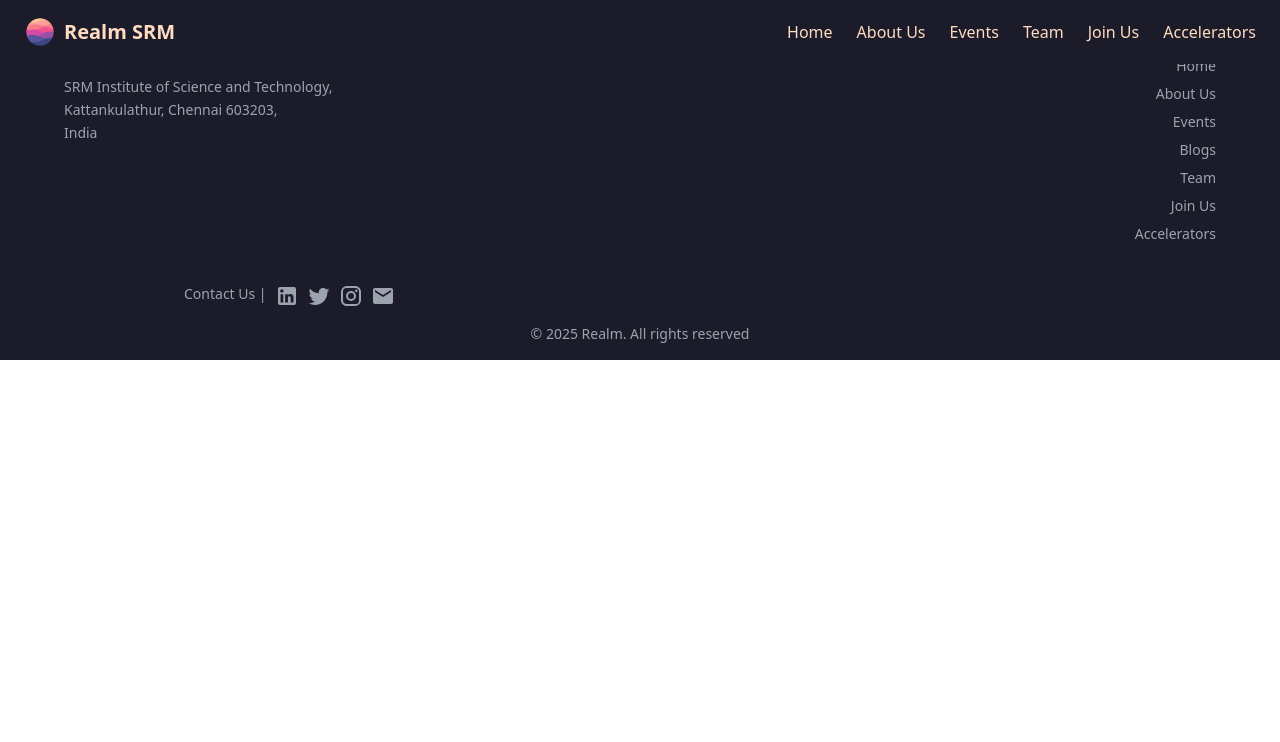
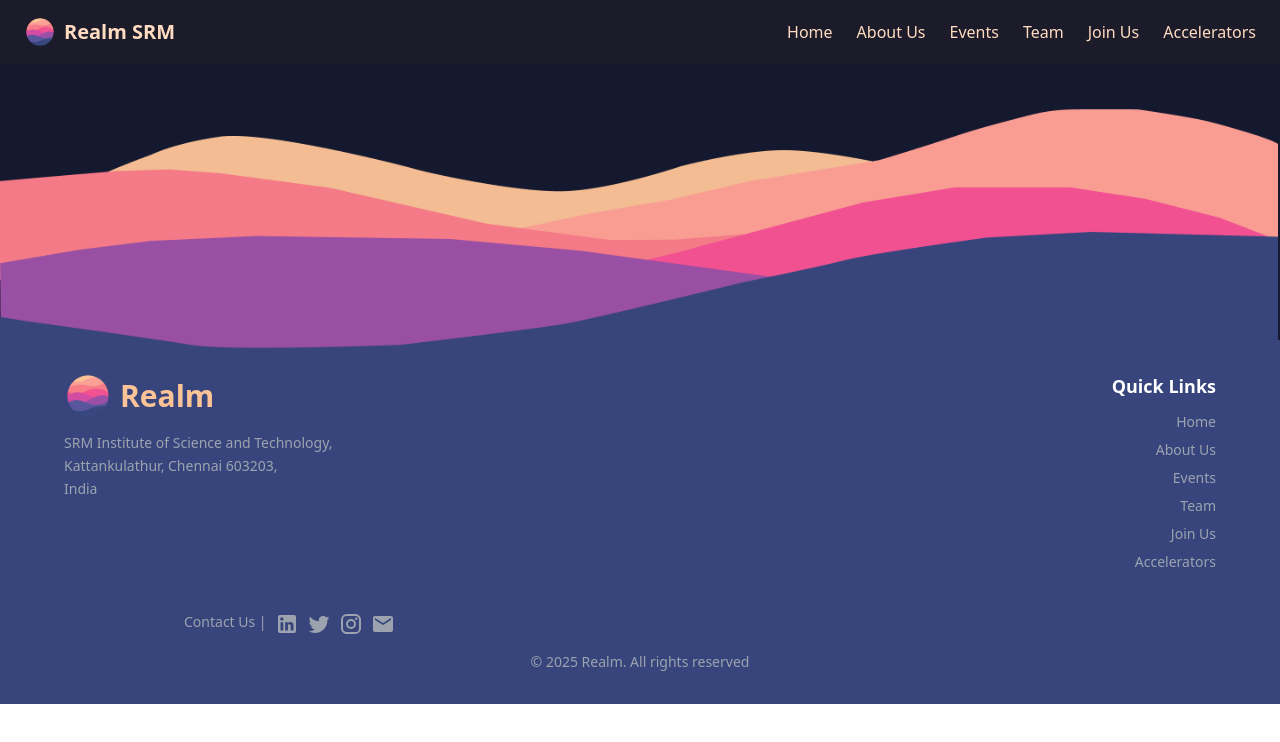
Before and after one commit to realm-SRM/realm-srm-website, a React (Vite) app: page /accelerators in a window 1280 px wide. Shown: the top 742 px of the page. Built offline with nearby package versions, Linux system fonts and the light colour scheme.

Commit message:
fix: footer-new

```diff
--- a/src/Components/footer.jsx
+++ b/src/Components/footer.jsx
@@ -4,15 +4,29 @@
 import TwitterIcon from "@mui/icons-material/Twitter";
 import InstagramIcon from "@mui/icons-material/Instagram";
 import EmailIcon from "@mui/icons-material/Email";
+import Waves from "../assets/Group 7.png";
+import { Link } from "react-router-dom";
 
 const Footer = () => {
   return (
-    <footer className="bg-[#1c1b29] text-gray-400 py-4 px-6">
+    <div className="bg-[#141930]">
+      {/* Waves Section */}
+      <div className="relative">
+        <img
+          src={Waves}
+          alt="Waves"
+          className="w-full h-auto block"
+          style={{ marginBottom: "-50px", transform: "translateX(-2px)" }} // Moves the waves to the left
+        />
+      </div>
+
+      {/* Footer Section */}
+      <footer className="bg-[#38457C] text-gray-400 py-8 px-6">
         <div className="max-w-6xl mx-auto flex flex-col md:flex-row justify-between items-start">
           <div className="flex-1 md:mr-auto">
-          <h1 className="text-3xl font-bold flex items-center space-x-2 text-white">
+            <h1 className="text-3xl font-bold flex items-center space-x-2 text-[#FCC397]">
               <span>
-              <img src={logo} alt="logo" className="w-12 h-12 " />
+                <img src={logo} alt="logo" className="w-12 h-12" />
               </span>
               <span>Realm</span>
             </h1>
@@ -29,39 +43,34 @@
             <h3 className="font-bold text-lg text-white mb-3">Quick Links</h3>
             <ul className="space-y-2 text-sm">
               <li>
-              <a href="#" className="hover:underline">
+                <Link to="/" className="hover:text-pink-500 transition duration-300">
                   Home
-              </a>
+                </Link>
               </li>
               <li>
-              <a href="#" className="hover:underline">
+                <Link to="/about" className="hover:text-pink-500 transition duration-300">
                   About Us
-              </a>
+                </Link>
               </li>
               <li>
-              <a href="#" className="hover:underline">
+                <Link to="/events" className="hover:text-pink-500 transition duration-300">
                   Events
-              </a>
+                </Link>
               </li>
               <li>
-              <a href="#" className="hover:underline">
-                Blogs
-              </a>
+                <Link to="/team" className="hover:text-pink-500 transition duration-300">
+                  Team
+                </Link>
               </li>
               <li>
-              <a href="#" className="hover:underline">
-                Team
-              </a>
+                <Link to="/join-us" className="hover:text-pink-500 transition duration-300">
+                  Join Us
+                </Link>
               </li>
               <li>
-              <a href="#" className="hover:underline">
-                Join Us
-              </a>
-            </li>
-            <li>
-              <a href="#" className="hover:underline">
+                <Link to="/accelerators" className="hover:text-pink-500 transition duration-300">
                   Accelerators
-              </a>
+                </Link>
               </li>
             </ul>
           </div>
@@ -69,7 +78,7 @@
 
         <div className="mt-6 pt-4 text-left">
           <div className="flex px-40 space-x-2 text-sm mb-4">
-          <span>Contact Us  | </span>
+            <span>Contact Us | </span>
             <a href="#" className="hover:text-gray-300">
               <LinkedInIcon />
             </a>
@@ -86,6 +95,7 @@
           <p className="text-center text-sm">&copy; 2025 Realm. All rights reserved</p>
         </div>
       </footer>
+    </div>
   );
 };
 
```
Lines whose indentation alone changed are shown as unchanged.
